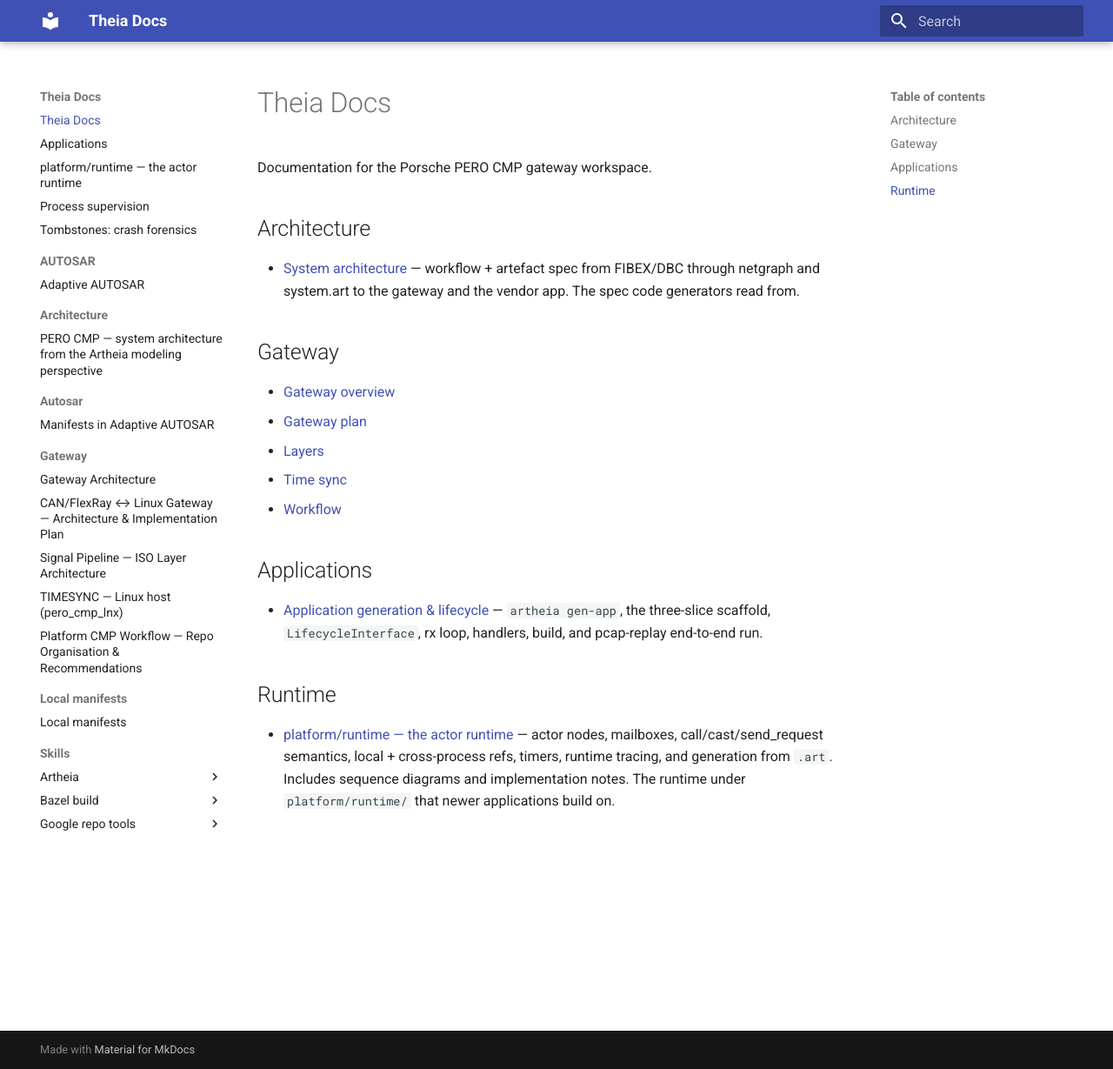
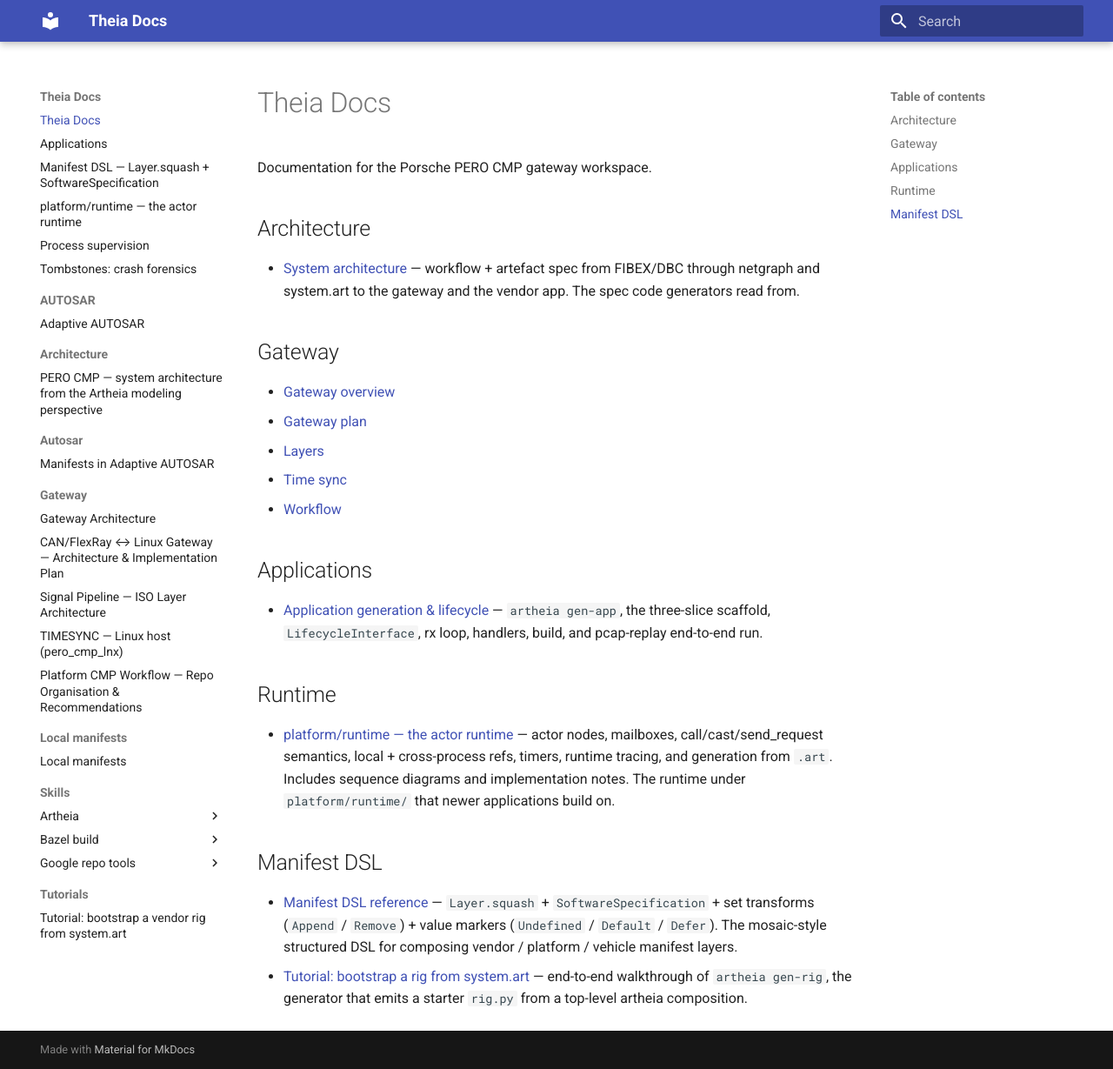
Before and after one commit to perotheia/theia, an MkDocs documentation site: the page built from docs/index.md, in a window 1280 px wide and 1229 px high. Shown: the whole window at 87% size. Built offline with MkDocs 1.6.1 and Material for MkDocs 9.7.7, drawn with Linux system fonts in a browser that asks for light colours; part of the change alters nothing that is shown.

Commit message:
docs: manifest DSL reference + gen-rig tutorial
Two new docs covering the DSL recovery + gen-rig work that landed
in commits cb60043 / 2ea564f (workspace) and edb78ab / 0365835
(artheia).

docs/manifest-dsl.md — reference for the structured manifest DSL.

Covers: Layer.squash semantics (set / nested-Layer / list[Identifiable]
/ scalar merge rules), Identifiable mixin, Append/Remove set
transforms, value markers (Undefined/Default/Defer), file layout
post-recovery, mosaic-style composition pattern with worked example,
SoftwareSpecification field semantics, the CLI surface, migration
cookbook ("add a new manifest element type", "write a new vehicle
layer", "edit the demo"), and open work.

docs/tutorials/gen-rig.md — end-to-end walkthrough.

Steps: generate from demo's Demo3Way, inspect the three output
blocks (host machine / process factories / SoftwareSpecification
layer), verify via executor emit + gui emit, fill in TODO markers
post-generation. Plus CLI flags reference, "what the generator does
NOT do" (explicit non-goals), troubleshooting for the common
failures, and cross-refs to the reference doc.

Verified: the tutorial's verbatim `artheia gen-rig` command runs
clean, the resulting rig_generated.py produces byte-identical
executor.yaml to the hand-written rig.py.

docs/index.md — link both new docs under a new "Manifest DSL" section.

Co-Authored-By: Claude Opus 4.7 (1M context) <noreply@anthropic.com>

````diff
--- a/docs/index.md
+++ b/docs/index.md
@@ -29,3 +29,15 @@ Documentation for the Porsche PERO CMP gateway workspace.
   refs, timers, runtime tracing, and generation from `.art`. Includes
   sequence diagrams and implementation notes. The runtime under
   `platform/runtime/` that newer applications build on.
+
+## Manifest DSL
+
+- [Manifest DSL reference](manifest-dsl.md) — `Layer.squash` +
+  `SoftwareSpecification` + set transforms (`Append` / `Remove`) +
+  value markers (`Undefined` / `Default` / `Defer`). The
+  mosaic-style structured DSL for composing vendor / platform /
+  vehicle manifest layers.
+- [Tutorial: bootstrap a rig from system.art](tutorials/gen-rig.md)
+  — end-to-end walkthrough of `artheia gen-rig`, the generator
+  that emits a starter `rig.py` from a top-level artheia
+  composition.
--- /dev/null
+++ b/docs/manifest-dsl.md
@@ -0,0 +1,315 @@
+# Manifest DSL — `Layer.squash` + `SoftwareSpecification`
+
+Reference for the structured manifest DSL that landed in
+`docs/tasks/DONE/artheia-dsl-recovery.md`. Companion to the per-file
+reference in `artheia/manifest/README.md`.
+
+## TL;DR
+
+A vendor rig is one Python expression:
+
+```python
+from artheia.manifest.rig import SoftwareSpecification
+from artheia.manifest.transform import Append, Remove, SetTransformTypes
+from services.manifest.fc import FcSoftware
+from typing import cast
+
+DemoSpecLayer = SoftwareSpecification(
+    vehicle=VehicleIdentity(name="demo", make="theia", model="..."),
+    machines=cast(set[SetTransformTypes], {
+        Append(MachineManifest(name="demo_host", ...)),
+    }),
+    applications=cast(set[SetTransformTypes], {
+        Append(ApplicationManifest(name="platform_app", host_machine="demo_host", ...)),
+    }),
+    execution_manifests=cast(set[SetTransformTypes], {
+        Append(p) for p in DEMO_PROCESSES
+    }),
+)
+
+DemoSoftware = FcSoftware.squash(DemoSpecLayer)
+```
+
+`artheia executor emit demo.manifest.rig --rig DemoSoftware` writes
+the supervisor's `executor.yaml`. `artheia gui emit` writes the
+GUI's `machines.yaml`. Both also accept legacy `Rig` exports during
+the migration window — see `_resolve_rig` in `artheia/cli.py`.
+
+## Concepts
+
+### Layer
+
+Any `@dataclass` that inherits from `artheia.manifest.transform.Layer`
+gets a `.squash(other)` method. `squash` walks the dataclass fields
+and merges from `other` according to field kind:
+
+| field kind                 | merge rule                                     |
+|----------------------------|------------------------------------------------|
+| `set[...]`                 | apply `Append` / `Remove` transforms (see below) |
+| nested `Layer`             | recurse: `var.squash(other_var)`               |
+| `list[Identifiable]`       | union by identity (legacy `_merge_lists`)      |
+| scalar (everything else)   | `other` wins if set; else keep `var`           |
+
+`other_var` can be `Undefined()` to signal "I don't touch this
+field" — keeps `var`'s value.
+
+### Identifiable
+
+`Identifiable(Layer)` is the mixin every set-element manifest type
+inherits from. It provides:
+
+- `_identity_field: str = "name"` — the dataclass field whose value
+  identifies the element. Override only if your identity isn't named
+  `name`.
+- `_identity` — the value of that field.
+- `_set_identify: int` — `hash(self._identity)` by default. Used by
+  `Append` / `Remove` to find same-identity members inside a set.
+- `__hash__` / `__eq__` — identity-based, so instances live in
+  `set[X]` directly.
+
+Subclasses must use the `@identifiable_dataclass` decorator instead
+of bare `@dataclass`. The stdlib `@dataclass` (with default
+`eq=True`) clobbers `__hash__` to None, breaking set membership;
+`identifiable_dataclass` restores it after the dataclass decorator
+runs.
+
+```python
+from artheia.manifest.transform import Identifiable, identifiable_dataclass
+
+@identifiable_dataclass
+class MyComponent(Identifiable):
+    name: str
+    target: str = ""
+```
+
+### Set transforms — `Append` / `Remove`
+
+Set-typed fields on a `Layer` accept either bare elements or
+transform wrappers:
+
+```python
+machines={Append(host_a), Append(host_b)}          # add two hosts
+machines={Append(host_a), Remove(MachineManifest(name="bad"))}
+```
+
+`Append.apply(current)` semantics:
+- New identity → adds the value to the set.
+- Existing identity → squashes the new value into the existing one
+  (field-merge via `Layer.squash`).
+
+`Remove.apply(current)` semantics:
+- Matches by `_set_identify`. Drops the matching element if present;
+  silently no-ops otherwise.
+
+The `cast(set[SetTransformTypes], {...})` boilerplate is the legacy
+mosaic idiom — required by type checkers but visually noisy. A
+helper `transforms({...})` would tidy it; not landed yet.
+
+### `SetTransformTypes`
+
+Alias for `Union[Append[Identifiable], Remove[Identifiable]]`.
+Lives in `artheia/manifest/transform.py`. Useful as the type hint
+for set fields that accept either bare elements or transforms.
+
+### Value markers
+
+| Marker            | Meaning                                             |
+|-------------------|-----------------------------------------------------|
+| `Undefined()`     | "Unset; inherit base layer's value." Default-factory for unset fields. |
+| `Default(x)`      | "Use `x` if every layer above is also unset." Resolved at `simplify()` time. |
+| `Defer(fn)`       | "Resolve lazily by calling `fn(context)`." Used for fields whose value depends on machine-binding done in a higher layer. |
+
+A `Defer` survives `squash`; it must be resolved before
+`simplify()` materializes the spec into a concrete value.
+
+### `simplify()` vs `to_rig()`
+
+Two ways to materialize a `Layer[T]` into a concrete spec:
+
+- **`simplify(context=None)`** — generic. Walks the field tree,
+  resolves `Default` to its inner value, raises if a stray
+  `Undefined` or `Defer` survived. Returns the same dataclass type
+  with all-concrete values.
+- **`SoftwareSpecification.to_rig()`** — bridge to the legacy `Rig`
+  dataclass. Converts each set-typed field to a deterministically-
+  sorted list, fills `Undefined` with `[]`, returns a `Rig` for
+  callers that haven't migrated yet (the CLI's `_resolve_rig`
+  auto-applies this).
+
+## File layout (after recovery)
+
+| File | Role |
+|---|---|
+| `transform.py` | DSL engine: `Layer` + `Identifiable` + `Append`/`Remove` + `Undefined`/`Default`/`Defer` + `identifiable_dataclass` decorator. Legacy `Add`/`Override`/`apply_ops` compat shims at the bottom. |
+| `rig.py` | `VehicleIdentity`, legacy `Rig`, new `SoftwareSpecification`. `SoftwareSpecification.to_rig()` bridges between the two. |
+| `application.py`, `execution.py`, `machine.py`, `service.py`, `supervisor.py` | 37 `Identifiable` subclasses, all using `@identifiable_dataclass`. |
+| `layer.py` | Legacy flat-list `Layer` (with `add_machines` / `remove_machines` / `override_machines` per element kind). Used by `services/manifest/fc.py::FcLayer` and `demo/manifest/rig.py::DemoLayer` until those call sites complete migration. |
+| `platform.py` | `PlatformBase` (legacy Rig) and `PlatformServices` (ServiceManifest) — composed from the FC catalog. |
+| `clusters.py` | Catalog of 18 Adaptive AUTOSAR Functional Clusters. |
+| `loader.py` | textX-driven loader: per-FC `package.art` → `ServiceManifest` + `Process` list. |
+| `supervisor.py` | `build_supervisor_tree(rig)` — materializes the OTP supervisor tree from a Rig. |
+
+The legacy and new shapes coexist during the migration window. New
+code uses `SoftwareSpecification` + `Append`/`Remove`. Old call
+sites stay on `Rig` + `Layer` + `apply_ops` until they migrate.
+
+## Composition pattern (mosaic style)
+
+A platform supplier publishes a base spec; each rig publishes a
+delta layer; the final spec is `base.squash(rig_layer).squash(...)`:
+
+```python
+# Platform layer (e.g. services/manifest/fc.py)
+FcSoftware: SoftwareSpecification = SoftwareSpecification(
+    applications={Append(PlatformApplication)},  # 18 FC components
+    execution_manifests={Append(p) for p in PROCESSES},
+    supervisors={Append(s) for s in SUPERVISORS},
+)
+
+# Vehicle layer (e.g. demo/manifest/rig.py)
+DemoSpecLayer = SoftwareSpecification(
+    vehicle=VehicleIdentity(name="demo", ...),
+    machines={Append(DemoHost)},
+    applications={
+        # Same-identity Append — squash merges components.
+        Append(ApplicationManifest(
+            name="platform_app", host_machine="demo_host",
+            components=DEMO_COMPONENTS,
+        )),
+    },
+    execution_manifests={Append(p) for p in DEMO_PROCESSES},
+)
+
+# Final spec.
+DemoSoftware = FcSoftware.squash(DemoSpecLayer)
+```
+
+When `DemoSoftware.applications` is materialized, the same-identity
+`platform_app` from base and layer merge: `host_machine` switches
+to `"demo_host"` (layer wins), `components` unions FC's 18 plus
+demo's 3 (the `list[Identifiable]` branch in `Layer.squash` does
+this — both lists carry `SwComponent`s, so they merge by identity).
+
+## Field semantics on `SoftwareSpecification`
+
+| Field                          | Type                                       | Default       |
+|--------------------------------|--------------------------------------------|---------------|
+| `vehicle`                      | `VehicleIdentity \| Undefined`             | `Undefined()` |
+| `machines`                     | `set[MachineManifest] \| set[SetTransformTypes] \| Undefined` | `Undefined()` |
+| `applications`                 | same shape                                  | `Undefined()` |
+| `service_manifests`            | same shape                                  | `Undefined()` |
+| `execution_manifests`          | same shape                                  | `Undefined()` |
+| `process_to_machine_mappings`  | same shape                                  | `Undefined()` |
+| `node_to_cpu_mappings`         | same shape                                  | `Undefined()` |
+| `supervisors`                  | same shape                                  | `Undefined()` |
+
+Set-typed fields default to `Undefined()` (not `set()`) so a layer
+that omits a field inherits the base's value during squash.
+Empty-set defaults would silently wipe the base — common footgun
+the runtime version codified as a sentinel.
+
+## CLI surface
+
+```
+artheia executor emit <module> [--rig <attr>]    → executor.yaml
+artheia gui emit      <module> [--rig <attr>]    → machines.yaml
+artheia generate-manifest <module> [--rig <attr>] → full rig YAML
+artheia gen-rig <art_file> --composition <name> --out <path>
+```
+
+All three emit commands accept either a `Rig` or a
+`SoftwareSpecification` attribute. Auto-pick (no `--rig` flag)
+prefers `*Software` over `*Rig` over plain `Rig`.
+
+See `docs/tutorials/gen-rig.md` for the bootstrap tutorial.
+
+## Migration cookbook
+
+### Adding a new manifest element type
+
+1. Add the `@identifiable_dataclass`-decorated class in the right
+   `manifest/*.py` file. Inherit `Identifiable` if it's an element
+   that lives in a set; inherit only `Layer` (via Identifiable) if
+   it's a top-level container.
+2. Add the corresponding set-typed field to `SoftwareSpecification`
+   with `Union[set[YourType], set[SetTransformTypes], Undefined]`
+   and `default_factory=Undefined`.
+3. Update `SoftwareSpecification.to_rig()` to project the set into
+   a sorted list on the legacy `Rig` dataclass.
+4. If the CLI/codegen consumes it, update the consumer to walk the
+   new field.
+
+### Writing a new vehicle layer
+
+1. Import `SoftwareSpecification`, `Append`, `Remove`,
+   `SetTransformTypes`.
+2. Construct the layer as a `SoftwareSpecification` literal with
+   inline `Append(...)` / `Remove(...)` in the set fields you touch.
+   Leave untouched fields out (they default to `Undefined()`).
+3. Final spec: `BaseSoftware.squash(YourLayer)`.
+
+### Editing the demo (`demo/manifest/rig.py`) — example
+
+To remove a process from the demo:
+
+```python
+DemoSpecLayer = SoftwareSpecification(
+    ...
+    execution_manifests=cast(set[SetTransformTypes], {
+        Append(p) for p in DEMO_PROCESSES if p.name != "demo_p3"
+        # Or, idempotently:
+        # *(Append(p) for p in DEMO_PROCESSES),
+        # Remove(Process(name="demo_p3")),
+    }),
+)
+```
+
+To override a process's scheduling policy:
+
+```python
+custom_p1 = Process(
+    name="demo_p1",
+    executable="demo_p1",
+    state_dependent_startup_config=[
+        StateDependentStartupConfig(...,
+            startup_config=StartupConfig(
+                scheduling_policy=SchedulingPolicy.SCHED_FIFO,
+                scheduling_priority=10,
+                ...
+            ),
+        ),
+    ],
+)
+
+DemoSpecLayer = SoftwareSpecification(
+    ...
+    execution_manifests=cast(set[SetTransformTypes], {
+        Append(custom_p1),     # same identity → squashes into base
+        Append(p) for p in DEMO_PROCESSES if p.name != "demo_p1"
+    }),
+)
+```
+
+Same-identity Appends merge via `Layer.squash`, so `custom_p1`
+overlays just the fields it differs in.
+
+## Open work
+
+- Legacy `apply_ops` / `Add` / `Override` compat shims can be
+  retired once every call site stops using them.
+- `simplify()` is implemented in `transform.py` but not yet wired
+  into the CLI emit path (the CLI uses `to_rig()` instead).
+  Future work might unify them.
+- `Defer` is implemented but not yet load-bearing in any vehicle
+  spec. The gateway / bus-affinity assignments are candidates.
+- The `cast(set[SetTransformTypes], {...})` ceremony at every
+  literal call site is a syntactic wart. A `transforms({...})`
+  helper would tidy it.
+
+## Related docs
+
+- `artheia/manifest/README.md` — per-file reference.
+- `docs/tutorials/gen-rig.md` — bootstrap a rig.py from .art.
+- `docs/AUTOSAR/manifest.md`, `docs/AUTOSAR/adaptive.md` —
+  upstream Adaptive AUTOSAR manifest spec.
+- `docs/tasks/DONE/artheia-dsl-recovery.md` — the spec ticket.
--- /dev/null
+++ b/docs/tutorials/gen-rig.md
@@ -0,0 +1,309 @@
+# Tutorial: bootstrap a vendor rig from `system.art`
+
+`artheia gen-rig` writes a starter `rig.py` from a top-level
+artheia composition. Use it to skip the boilerplate when standing
+up a new vendor / vehicle / dev box rig.
+
+## What you'll need
+
+- An artheia `.art` file with a top-level `composition` declaration.
+  Prototypes annotated with `on process <P>` group into process
+  binaries.
+- A target directory for the generated `rig.py` — by convention
+  `<rig>/manifest/rig.py`.
+- The `.venv/bin/artheia` CLI in your `$PATH` (or run via
+  `.venv/bin/artheia ...`).
+
+## End-to-end walkthrough — regenerate the demo
+
+The demo rig is the canonical example. The composition lives at
+`demo/system/demo/package.art`:
+
+```
+package system.demo
+
+composition Demo3Way {
+    prototype CounterNode     counter_p1      on process P1
+    prototype DriverNode      driver_p1       on process P1
+    prototype TickerNode      ticker_p1       on process P1
+    prototype ObserverNode    observer_p2     on process P2
+    prototype IncrementerNode incrementer_p3  on process P3
+    connect driver_p1.inc_out         to counter_p1.inc_in
+    connect driver_p1.counter_call    to counter_p1.srv
+    connect observer_p2.counter_call  to counter_p1.srv
+    connect incrementer_p3.inc_out    to counter_p1.inc_in
+}
+```
+
+Five prototypes across three process groups (P1, P2, P3) — one
+process binary per group, three SwComponents, three Executables,
+three Processes.
+
+### Step 1 — generate
+
+```
+artheia gen-rig demo/system/demo/package.art \
+    --composition Demo3Way \
+    --vehicle-name demo \
+    --machine-name demo_host \
+    --bazel-package //demo \
+    --out demo/manifest/rig_generated.py
+```
+
+(For the demo, `--vehicle-name`, `--machine-name`, and
+`--bazel-package` can be omitted — they default to values derived
+from `--out`.)
+
+Output: `demo/manifest/rig_generated.py`.
+
+### Step 2 — inspect what it produced
+
+The file is ~150 lines, all derived mechanically from the
+composition + the convention defaults. Three blocks:
+
+**Block 1 — host machine (you'll edit this)**:
+
+```python
+DemoHost = MachineManifest(
+    name="demo_host",
+    hardware=HardwareResource(
+        cpu=CpuResource(architecture=CpuArchitecture.X86_64),  # TODO: real arch
+    ),
+    com_endpoint=IpEndpoint(
+        address=IPv4Address("127.0.0.1"),                       # TODO: real IP
+        port=7700,
+    ),
+)
+```
+
+`TODO:` markers flag deployment-specific values the generator
+cannot infer. The defaults are sensible for local dev (loopback +
+x86_64).
+
+**Block 2 — process factories (don't edit; regenerated cleanly)**:
+
+```python
+_PROCESSES = [
+    # (process_name, art_class, bazel_target, [prototype, ...])
+    ('demo_p1', 'DemoP1Composition', '//demo:p1_main',
+     ['counter_p1', 'driver_p1', 'ticker_p1']),
+    ('demo_p2', 'DemoP2Composition', '//demo:p2_main', ['observer_p2']),
+    ('demo_p3', 'DemoP3Composition', '//demo:p3_main', ['incrementer_p3']),
+]
+
+
+DEMO_COMPONENTS: list[SwComponent] = [
+    SwComponent(name=name, bazel_target=target, owner="platform",
+                art_node=f"system.demo/{art_class}")
+    for (name, art_class, target, _) in _PROCESSES
+]
+
+# ... DEMO_EXECUTABLES, DEMO_PROCESSES via _executable_for, _process_for ...
+```
+
+**Block 3 — the structured-DSL spec layer (the interesting bit)**:
+
+```python
+DemoSpecLayer = SoftwareSpecification(
+    vehicle=VehicleIdentity(name="demo", make="theia",
+                            model="system.demo.Demo3Way"),
+    machines=cast(set[SetTransformTypes], {Append(DemoHost)}),
+    applications=cast(set[SetTransformTypes], {
+        Append(ApplicationManifest(
+            name="platform_app", host_machine=DemoHost.name,
+            components=list(DEMO_COMPONENTS),
+        )),
+    }),
+    execution_manifests=cast(set[SetTransformTypes], {
+        Append(p) for p in DEMO_PROCESSES
+    }),
+)
+
+DemoSoftware: SoftwareSpecification = FcSoftware.squash(DemoSpecLayer)
+```
+
+`FcSoftware` (from `services.manifest.fc`) is the platform base —
+all 18 Adaptive Platform Functional Clusters plus their supervisor
+tree. `DemoSpecLayer.squash` adds the demo machine, binds the
+platform app to it, and overlays the three demo binaries.
+
+### Step 3 — verify it works
+
+```
+artheia executor emit demo.manifest.rig_generated --out /tmp/demo_executor.yaml
+```
+
+Should print the output path and produce a 196-line `executor.yaml`
+with the supervisor tree (root → ar_sup → core_sup → ... → app_sup
+→ demo_p1/p2/p3 leaves).
+
+```
+artheia gui emit demo.manifest.rig_generated --out /tmp/demo_machines.yaml
+```
+
+Should produce:
+
+```yaml
+machines:
+- name: demo_host
+  address: 127.0.0.1
+  port: 7700
+```
+
+If both commands work, the rig is plumbed correctly.
+
+### Step 4 — fill in the TODO markers
+
+Open the generated file and replace each `# TODO` comment with the
+real value:
+
+```python
+DemoHost = MachineManifest(
+    name="demo_host",
+    hardware=HardwareResource(
+        cpu=CpuResource(architecture=CpuArchitecture.AARCH64),  # was: X86_64
+    ),
+    com_endpoint=IpEndpoint(
+        address=IPv4Address("10.0.0.42"),                       # was: 127.0.0.1
+        port=7700,
+    ),
+)
+```
+
+This is now your hand-edited file. **Don't regenerate** — the
+generator overwrites. Treat the generated rig.py as a starting
+point, not a round-trip artifact.
+
+### Step 5 — optional: per-process scheduling
+
+Default `SchedulingPolicy.SCHED_OTHER` with priority 0 works for
+most dev rigs. If a process needs realtime scheduling, add a
+`NodeToCPUMapping` to the layer:
+
+```python
+from artheia.manifest.machine import NodeToCPUMapping, SchedulingPolicyEnum
+
+_demo_p1_realtime = NodeToCPUMapping(
+    name="demo_p1_realtime",
+    process="demo_p1",
+    scheduling_policy=SchedulingPolicyEnum.SCHED_FIFO,
+    scheduling_priority=50,
+    shall_run_on=["2", "3"],     # core IDs (as strings)
+)
+
+DemoSpecLayer = SoftwareSpecification(
+    ...
+    node_to_cpu_mappings=cast(set[SetTransformTypes], {
+        Append(_demo_p1_realtime),
+    }),
+)
+```
+
+The supervisor honors `shall_run_on` (sets CPU affinity via
+`sched_setaffinity`) and `scheduling_policy` / `scheduling_priority`
+(via `sched_setscheduler`) when it spawns the process.
+
+## CLI flags reference
+
+```
+artheia gen-rig <ART_FILE> [OPTIONS]
+
+Required:
+  -c, --composition <name>    Top-level composition name in <ART_FILE>.
+  --out <path>                Where to write the generated rig.py.
+
+Optional (with sensible defaults):
+  --vehicle-name <str>        VehicleIdentity.name. Default: derived
+                              from <path>'s parent dir name.
+                              Example: demo/manifest/rig.py → "demo".
+  --machine-name <str>        Default host machine name.
+                              Default: "<vehicle>_host".
+  --bazel-package <pkg>       Bazel package prefix for SwComponent
+                              targets. Default: "//" + vehicle name.
+                              Example: "//demo".
+  --grpc-port <int>           services/com gRPC port the GUI connects
+                              to. Default: 7700.
+  --force                     Overwrite an existing non-empty file.
+```
+
+## What the generator does
+
+1. Parses `<art_file>` via the artheia textX loader.
+2. Finds the named composition; flattens it via
+   `artheia.model.flatten_composition` (handles nested
+   `composition Foo bar` references when cross-file imports are
+   available — today, single-file compositions like Demo3Way work).
+3. Groups prototypes by their `on process X` annotation in
+   declaration order.
+4. For each group, emits:
+   - One `SwComponent` (name = `<vehicle>_<proc>`, bazel target =
+     `<--bazel-package>:<proc>_main`).
+   - One `Executable` (category APPLICATION_LEVEL, build type
+     RELEASE — both overridable post-generation).
+   - One `Process` (default `SCHED_OTHER`, priority 0 — adjust via
+     `NodeToCPUMapping` if needed).
+5. Emits a `<Vehicle>SpecLayer: SoftwareSpecification` declaring the
+   host machine, the platform application (with all the per-process
+   SwComponents), and the per-process Execution Manifest entries.
+6. Emits `<Vehicle>Software = FcSoftware.squash(<Vehicle>SpecLayer)`
+   — the final spec the CLI consumes.
+
+## What the generator does NOT do
+
+- Set realistic machine hardware / endpoints — `127.0.0.1` and
+  `X86_64` are placeholders.
+- Set per-process CPU affinity or realtime scheduling — defaults
+  to `SCHED_OTHER`.
+- Build a custom supervisor tree — inherits FcSoftware's OTP tree
+  (root / ar_sup / core_sup / app_sup / etc).
+- Resolve cross-file `import` in the .art (today single-file
+  compositions only; see
+  `docs/tasks/TODO/system-art-aggregation.md`).
+- Round-trip your edits — once you edit the generated file,
+  re-running the generator overwrites your changes.
+
+All of these are explicit by design — the generator's job is
+"derive the mechanical parts," not "infer deployment policy."
+
+## Troubleshooting
+
+**`composition X not found in <art_file>`**
+The composition name is case-sensitive and must match the
+declaration verbatim. Check with:
+
+```
+artheia parse <art_file>
+```
+
+— look for `CompositionDecl: <name>` in the output.
+
+**`<out> exists and is non-empty`**
+Pass `--force` to overwrite. **Don't do this if you've already
+hand-edited the file** — your edits will be lost.
+
+**`artheia executor emit` complains about missing rig**
+The default auto-pick prefers `*Software` over `*Rig`. If your
+generated file's export is named something else, pass it
+explicitly:
+
+```
+artheia executor emit demo.manifest.rig_generated --rig DemoSoftware
+```
+
+**Generated `bazel_target` is wrong**
+Pass `--bazel-package` to override. Example: a rig under
+`vendor/myrig/` with binaries at `//vendor/myrig:p1_main`:
+
+```
+artheia gen-rig vendor/myrig/system/system.art \
+    --composition MyComp \
+    --bazel-package //vendor/myrig \
+    --out vendor/myrig/manifest/rig.py
+```
+
+## Related
+
+- `docs/manifest-dsl.md` — manifest DSL reference.
+- `artheia/manifest/README.md` — per-file module map.
+- `docs/tasks/DONE/generate-rig-from-system.md` — the spec
+  ticket that drove `gen-rig`.
````
